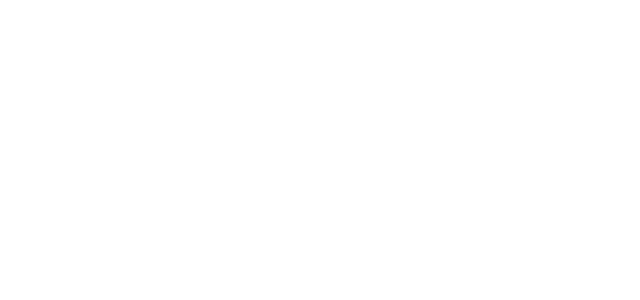
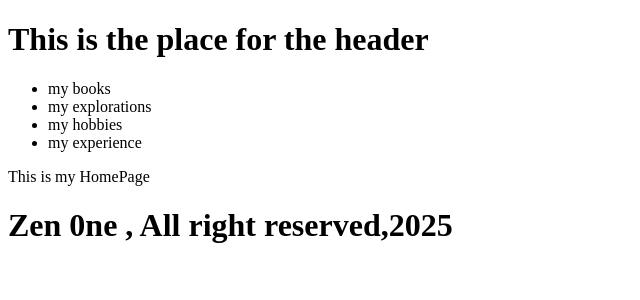
Before and after one commit to GorSharoyan/GorSharoyan.am, a React (Create React App) app in the folder frontend/: page / in a window 1280 px wide. Before the commit this address had no page. Shown: the top 300 px of the page, without its empty margins (0-640 px from the left). Built offline with nearby package versions, Linux system fonts and the light colour scheme.

Commit message:
:bug:fix I fexed a bug wiht React router , Because of the fact that React 19 don't work with React Router if installed via CRA i was forced to downgreade vestiosn to react 18 as this was the fastest way to reslove the issue

```diff
--- a/frontend/package.json
+++ b/frontend/package.json
@@ -7,8 +7,9 @@
     "@testing-library/jest-dom": "^6.9.1",
     "@testing-library/react": "^16.3.0",
     "@testing-library/user-event": "^13.5.0",
-    "react": "^19.2.1",
-    "react-dom": "^19.2.1",
+    "react": "^18.2.0",
+    "react-dom": "^18.2.0",
+    "react-router-dom": "^6.30.2",
     "react-scripts": "5.0.1",
     "web-vitals": "^2.1.4"
   },
--- a/frontend/src/App.js
+++ b/frontend/src/App.js
@@ -1,18 +1,21 @@
-import logo from "./logo.svg";
+// import logo from "./logo.svg";
 import "./App.css";
 
-//Pages import
+// //Pages import
 import Home from "./pages/Home/Home";
 
-//library imports
-import { Route, Routes } from "react-router-dom";
+import { Routes, Route, Link } from "react-router-dom";
 
-function App() {
+function About() {
+  return <h1>About</h1>;
+}
+
+export default function App() {
   return (
-    <Routes>
-      <Route to="/" element={<Home />} />
-    </Routes>
+    <div>
+      <Routes>
+        <Route path="/" element={<Home />} />
+      </Routes>
+    </div>
   );
 }
-
-export default App;
```
Also changed, not shown: frontend/src/index.js (+6 -9 lines), 1 other file (tests, documents, lock files or other folders).
